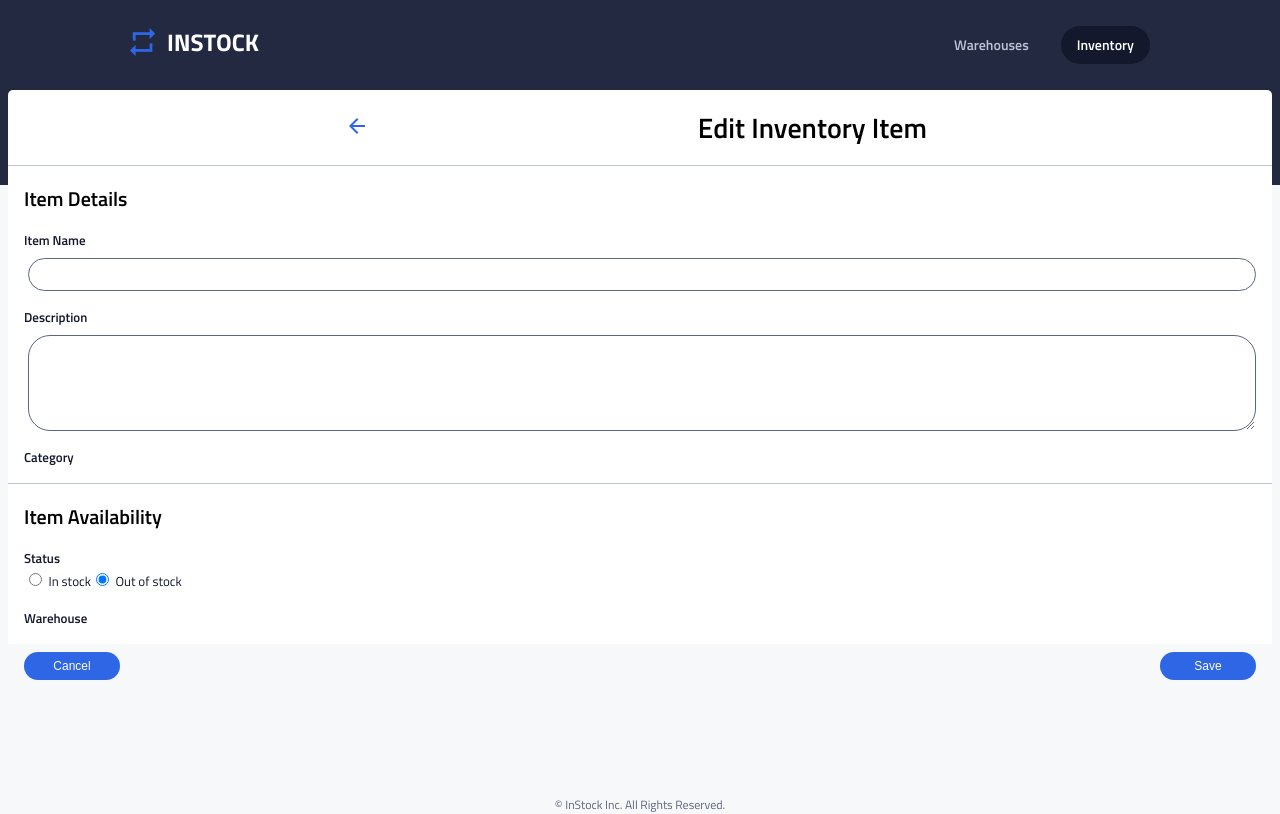
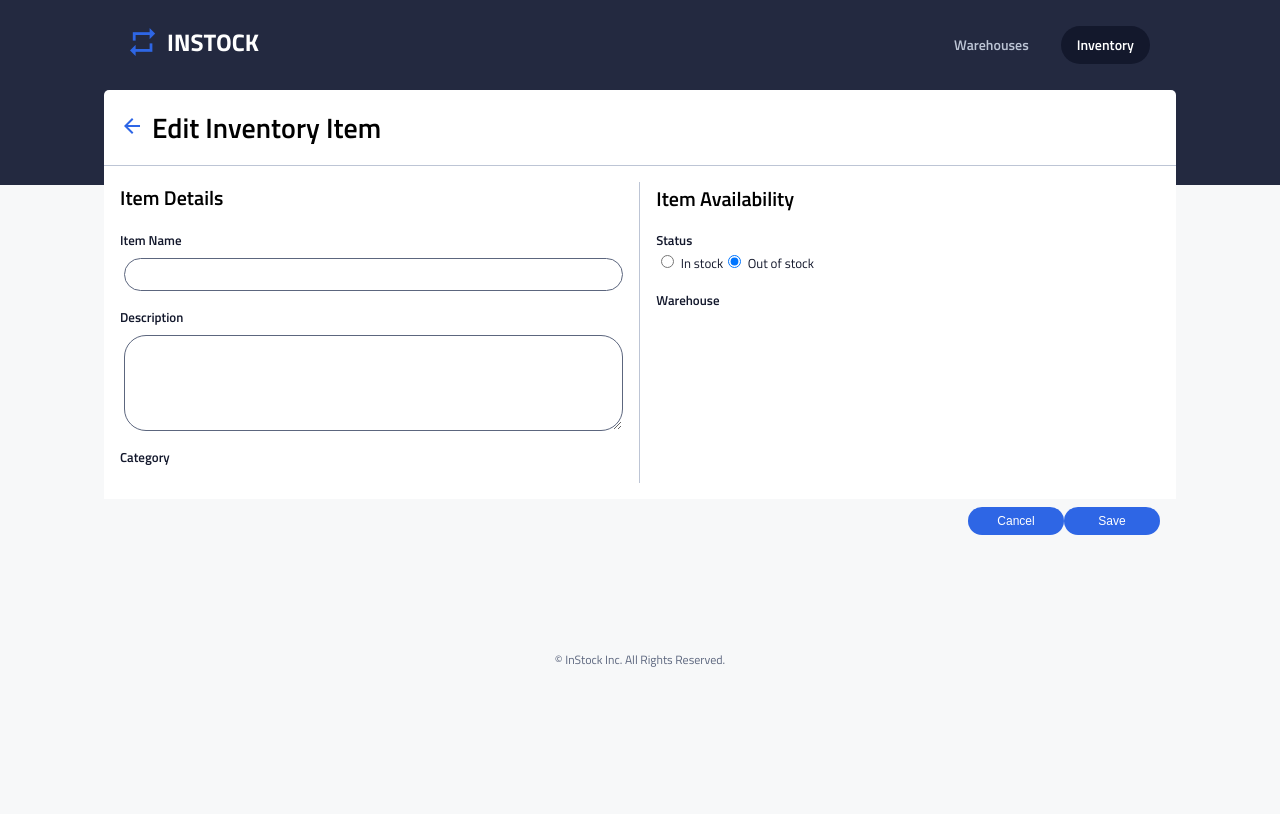
Before and after one commit to Jayingli/instock-client, a React (Create React App) app: page /inventories/1 in a window 1280 px wide. Built offline with nearby package versions, Linux system fonts and the light colour scheme; no server answers; the HTML template or start-up script is replaced by a standard one.

Commit message:
- [x]  Add media queries - [x]  style for tablet view - [x]  style for desktop view

```diff
--- a/src/components/editInventoryItem/editInventoryItem.jsx
+++ b/src/components/editInventoryItem/editInventoryItem.jsx
@@ -67,6 +67,7 @@ function EditInventoryItem() {
             </div>
 
             <form action="submit">
+                <div className="form__wrap">
                     <div className="details__wrap">
                         <h2>Item Details</h2>
 
@@ -94,6 +95,7 @@ function EditInventoryItem() {
                         <label htmlFor="warehouse">Warehouse</label>
                         <div className="warehouse_name">{formData.warehouse_name}</div>
                     </div>
+                </div>
 
                 <div className="button__wrap">
                     <button className="cancel">Cancel</button>
--- a/src/components/editInventoryItem/editInventoryItem.scss
+++ b/src/components/editInventoryItem/editInventoryItem.scss
@@ -133,4 +133,71 @@
     }
         }
     }
+
+    @include tablet {
+        margin: 0 2rem;
+
+        .editHeader__div {
+            display: flex;
+            border-bottom: 1px solid variables.$secondary-border-color;
+            align-content: left;
+            justify-content: left;
+            padding-left: .5rem;
+
+            a {
+                margin: 1.5rem 0 0 0;
+            }
+
+            img {
+                margin: 0 .5rem 0 .5rem;
+            }
+
+            h1 {
+                font-size: 28px;
+                margin: 1rem 1rem 1rem 0;
+            }
+
+        }
+
+        form {
+            display: flex;
+            flex-direction: column;
+
+            div {
+                width: 100%;
+            }
+
+            .form__wrap {
+                display: flex;
+
+                .details__wrap {
+                    border-right: 1px solid variables.$secondary-border-color;
+                    margin: 1rem 0;
+                    border-bottom: none;
+
+                    h2 {
+                        margin-top: 0;
+                    }
+                }
+
+                .availability__wrap {
+
+
+                }
+            }
+
+            .button__wrap {
+                justify-content: flex-end;
+                align-content: center;
+
+                .button {
+                    margin: 0 .5rem 0 0.5rem;
+                }
+            }
+        }
+    }
+
+    @include desktop {
+        margin: 0 6.5rem;
+    }
 }
```
Lines whose indentation alone changed are shown as unchanged.
